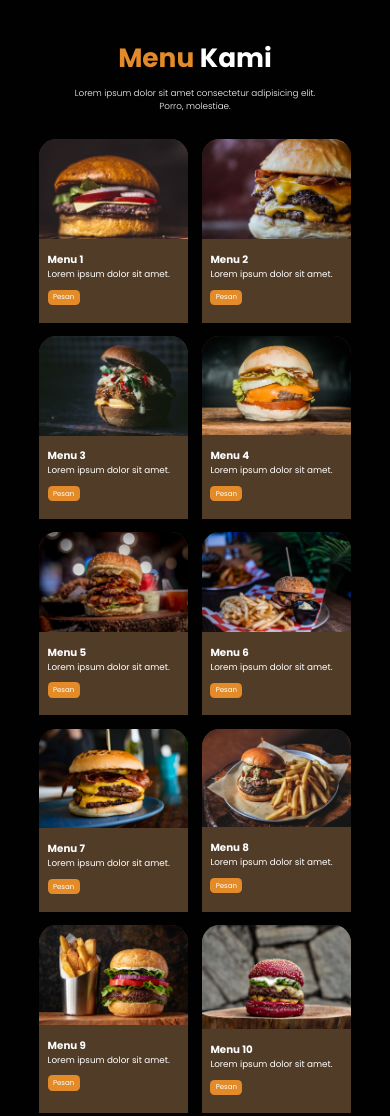
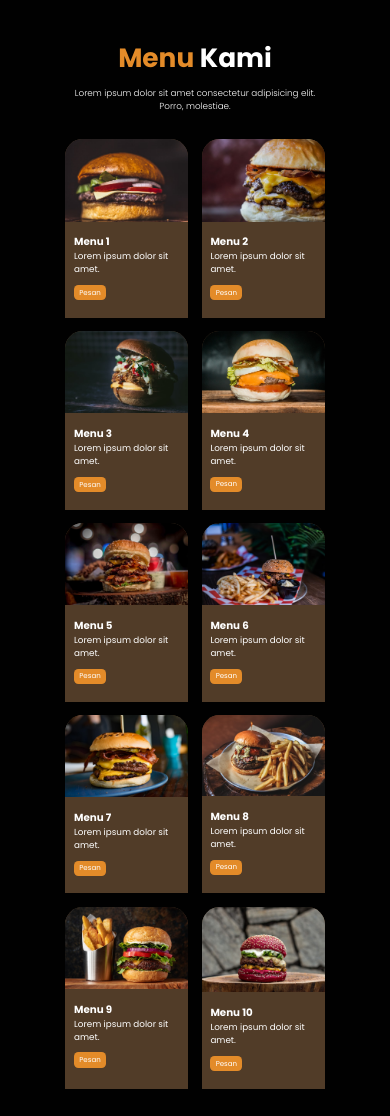
Before and after one commit to Asygarr/burger-shop, a plain HTML site: page index.html in a window 390 px wide. Shown: the part 1440-2556 px from the top of the page. Drawn offline with nearby package versions, Linux system fonts and the light colour scheme.

Commit message:
memperbaiki responsive

```diff
--- a/css/style.css
+++ b/css/style.css
@@ -377,7 +377,7 @@ body {
     }
 
     .menu .wrapper-card .card-menu {
-        flex: 1 1 17rem;
-        max-width: 17rem;
+        flex: 1 1 20rem;
+        max-width: 14rem;
     }
 }
```
